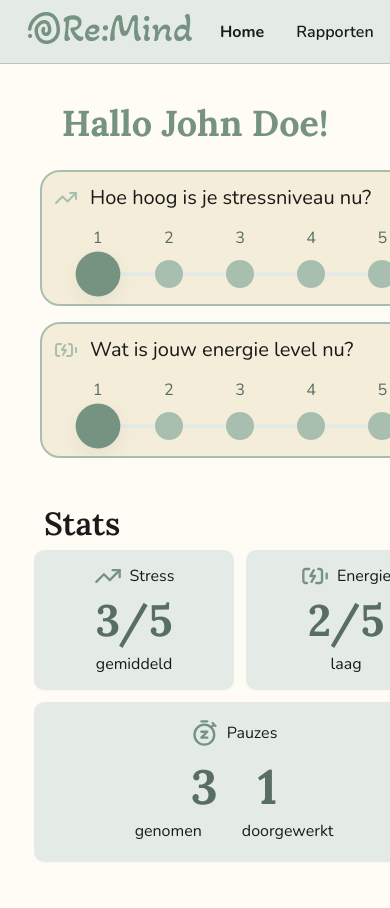
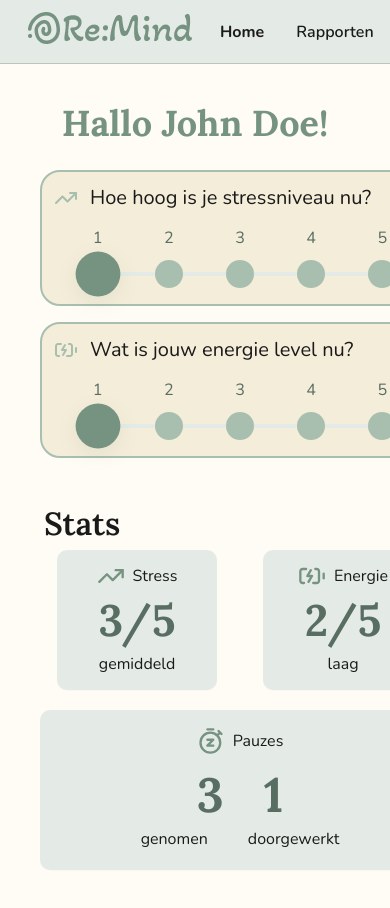
Before and after one commit to sampittois/Re-Mind_App_Individueel, a React (Vite) app in the folder stress-app/frontend/: page / in a window 390 px wide. Shown: the top 908 px of the page. Built offline with nearby package versions, Linux system fonts and the light colour scheme.

Commit message:
feat: enhance stats grid layout and adjust stat card dimensions for improved responsiveness
Co-authored-by: Copilot <copilot@github.com>

```diff
--- a/stress-app/frontend/src/styles/stats.css
+++ b/stress-app/frontend/src/styles/stats.css
@@ -15,8 +15,9 @@
 
 .stats-grid {
 	display: grid;
-	grid-template-columns: repeat(2, 1fr);
-	gap: var(--space-3);
+	grid-template-columns: repeat(2, max-content);
+	column-gap: var(--space-3);
+	row-gap: var(--space-5);
 	align-items: start;
     justify-content: center;
 
@@ -34,7 +35,9 @@
 }
 
 .stat-card.small {
-	min-height: 140px;
+	min-height: 120px;
+	width: 160px;
+	justify-self: center;
 }
 
 .stat-card.large {
@@ -44,6 +47,7 @@
 	display: flex;
 	flex-direction: column;
 	justify-content: center;
+	justify-self: center;
 }
 
 .stat-row {
```
